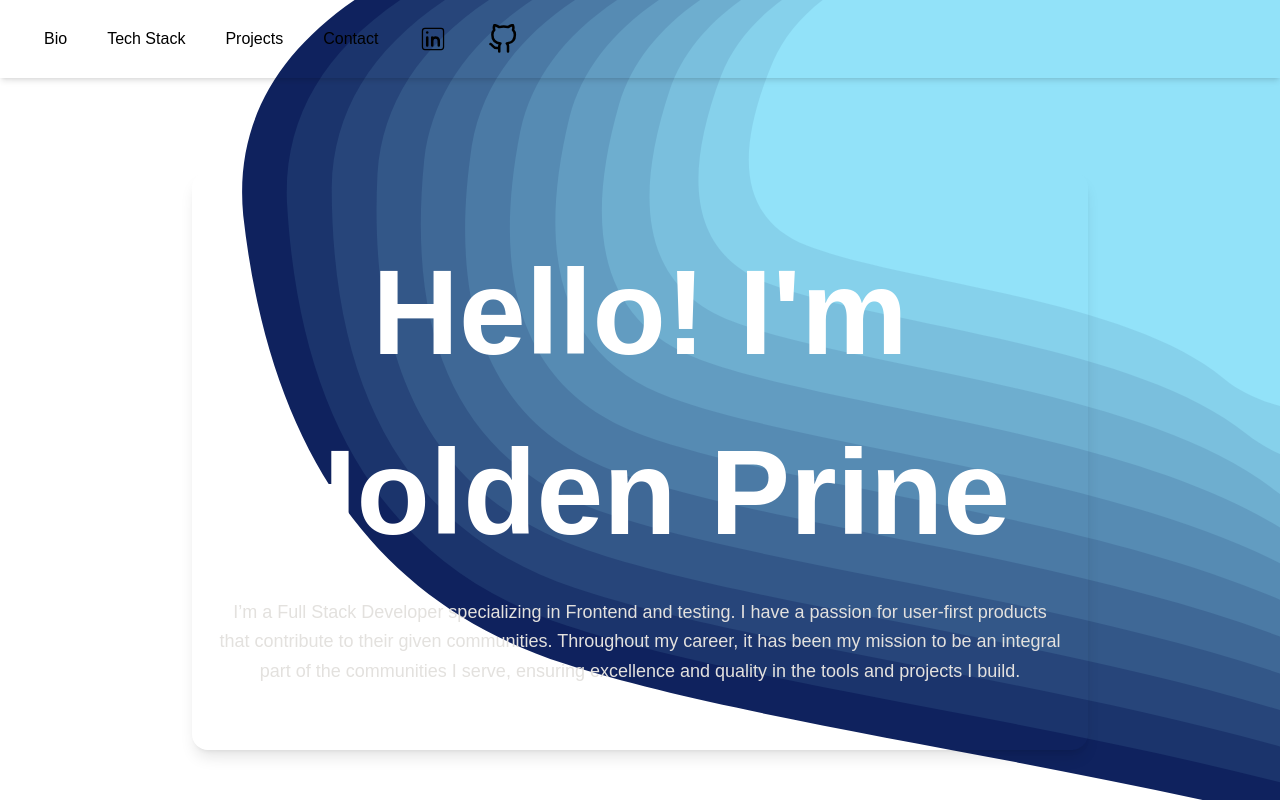
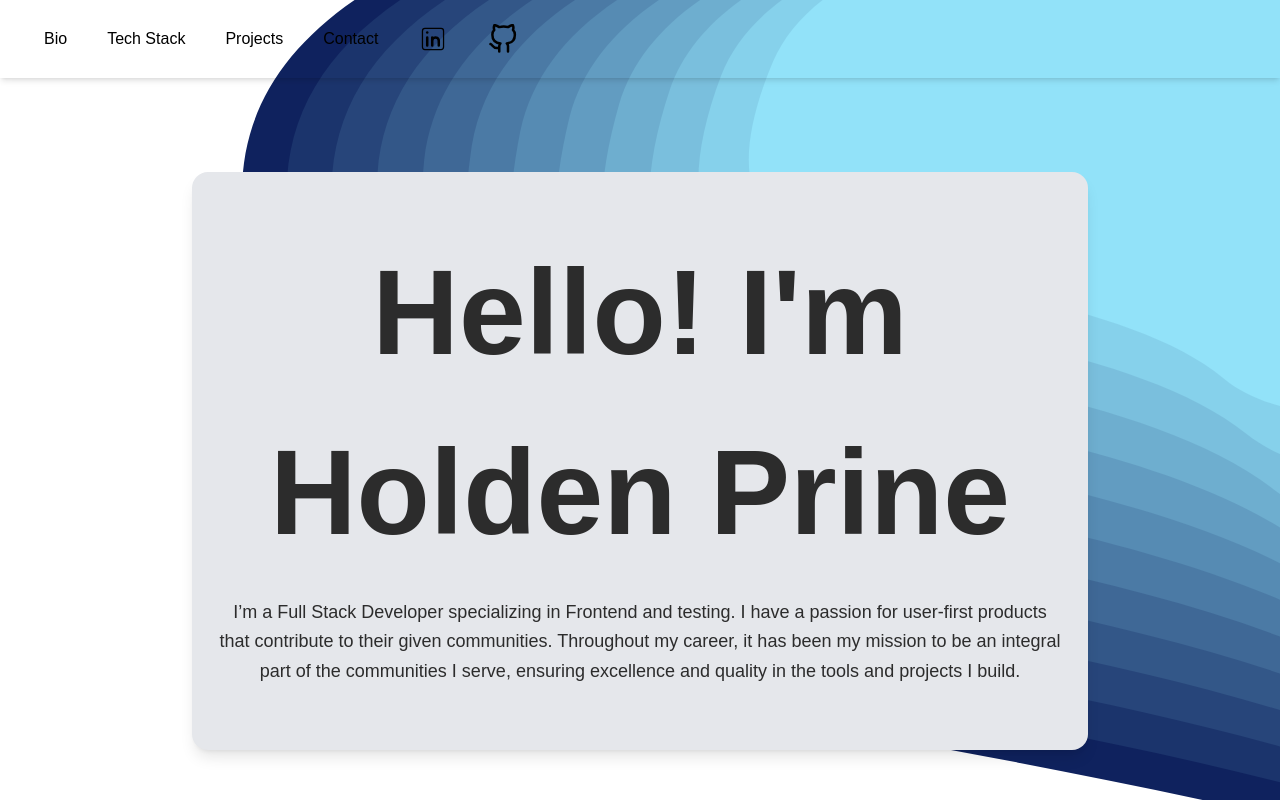
Before and after one commit to holdenprine/holdenprine-portfolio-v2, a Next.js app: page / in a window 1280 px wide. Shown: the top 802 px of the page. Built offline with nearby package versions, Linux system fonts and the light colour scheme; a web font is replaced by a local one.

Commit message:
Adjusted Bio Container color and text color, no issues atm

```diff
--- a/components/Bio.tsx
+++ b/components/Bio.tsx
@@ -12,12 +12,12 @@ export const Bio = () => {
       whileInView={{ y: 0, opacity: 1 }}
       viewport={{ once: true }}
       transition={{ duration: 0.8 }}
-      className="max-w-4xl mx-auto text-center py-16 px-6 rounded-2xl shadow-lg pt-[50px]"
+      className="bg-gray-200 max-w-4xl mx-auto text-center py-16 px-6 rounded-2xl shadow-lg pt-[50px]"
     >
-      <h2 className="text-h1 font-bold mb-4 text-neutral-100">
+      <h2 className="text-h1 text-neutral-600 font-bold mb-4 text-neutral-100">
         Hello! I'm Holden Prine
       </h2>
-      <p className="text-lg text-neutral-300 leading-relaxed">
+      <p className="text-lg text-neutral-600 leading-relaxed">
         I’m a Full Stack Developer specializing in Frontend and testing. I have
         a passion for user-first products that contribute to their given
         communities. Throughout my career, it has been my mission to be an
```
